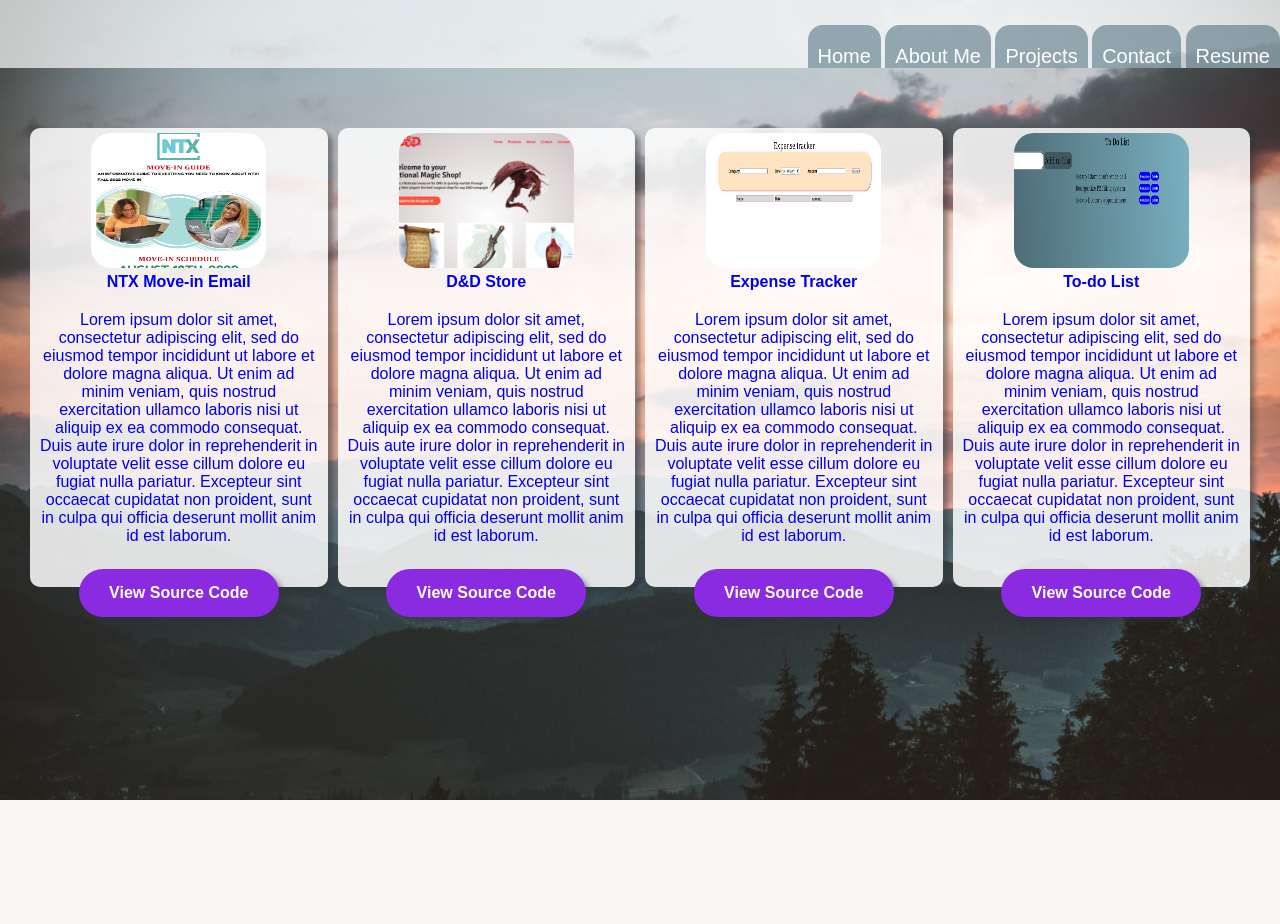
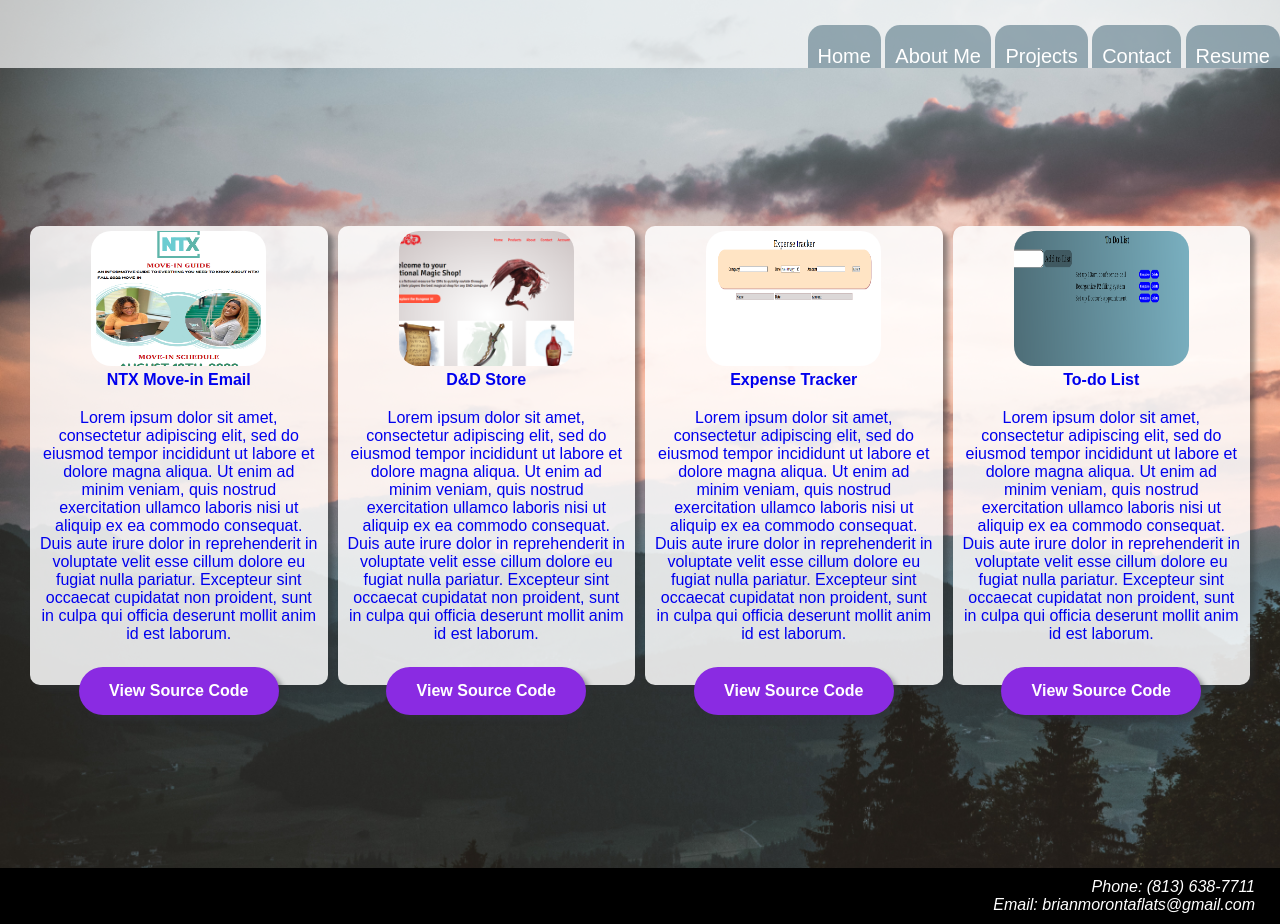
Before and after one commit to morobm1/Brian-s-Portfolio-Website, a PHP site: page /Projects.html in a window 1280 px wide. Before the commit the page ends 800 px from the top, so only its background shows below. Run offline with PHP 8.4, Linux system fonts and the light colour scheme.

Commit message:
fix footer

```diff
--- /dev/null
+++ b/JS/project.js
@@ -0,0 +1,5 @@
+const UP = document.querySelector("#navUP");
+
+UP.addEventListener("click", () => {
+    window.scrollTo(0, 0);
+})
--- a/Projects.html
+++ b/Projects.html
@@ -1,5 +1,5 @@
 <!DOCTYPE html>
-<html>
+<html lang="en">
     <head>
         <meta charset="utf-8">
         <meta name="viewport" content="width=device-width, initial-scale=1.0">
@@ -59,6 +59,15 @@
                 <div class="button"><a class="source" href="https://github.com/morobm1/Brian-s-Portfolio-Website/tree/main/ToDoLis">View Source Code</a></div>
             </div>
         </section>
+        <footer>
+            <div class="contact me">
+                <ul>
+                    <li>Phone: (813) 638-7711</li>
+                    <li>Email: brianmorontaflats@gmail.com</li>
+                </ul>
+            </div>
+        </footer>
 
+        <style src="./JS/project.js"></style>
     </body>
 </html>
--- a/css/projects.css
+++ b/css/projects.css
@@ -7,15 +7,10 @@
 
 }
 
-body {
+body{
     background-image: url(../Images/pexels-stephan-seeber-1261728.jpg);
     background-size: cover;
-    background-repeat: none;
-    height: 100vh;
-    width: 100vw;
 }
-
-
 nav {
     padding-top: 25px;
     flex: 1;
@@ -45,18 +40,21 @@ nav ul li a{
 
 
 .container {
-    max-width:  1300px;
+    min-width: 100vw;
+    min-height: 100vh;
     padding-left: 25px;
     padding-right: 25px;
-    margin: 35px auto;
+    padding-bottom: 25px;
+    margin: auto;
     display: grid;
     align-items: center;
     justify-content: center;
     grid-template-columns: repeat(auto-fit, minmax(200px, 1fr));
 }
 
+
 .placeholder {
-    margin: 25px 5px 5px 5px;
+    margin: 25px 5px 25px 5px;
     max-width: 300px;
     background-color: rgba(255, 255, 255, 0.849);
     border-radius: 10px;
@@ -116,3 +114,23 @@ p {
 .button {
     padding: 1rem;
 }
+
+footer {
+    background-color: black;
+    color: white;
+    text-align: right;
+    width: 100vw;
+    padding-top: 10px;
+}
+
+footer ul{
+    list-style-type: none;
+    padding-right: 25px;
+    padding-bottom: 10px;
+
+}
+
+
+footer ul li {
+    font-style: italic;
+}
```
